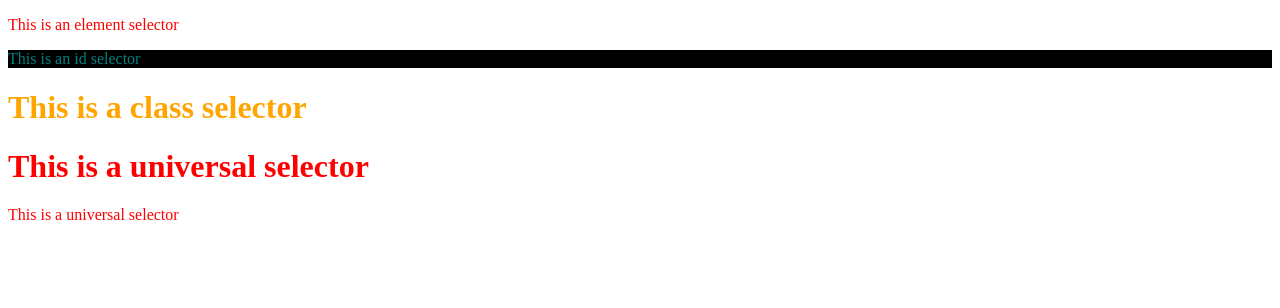
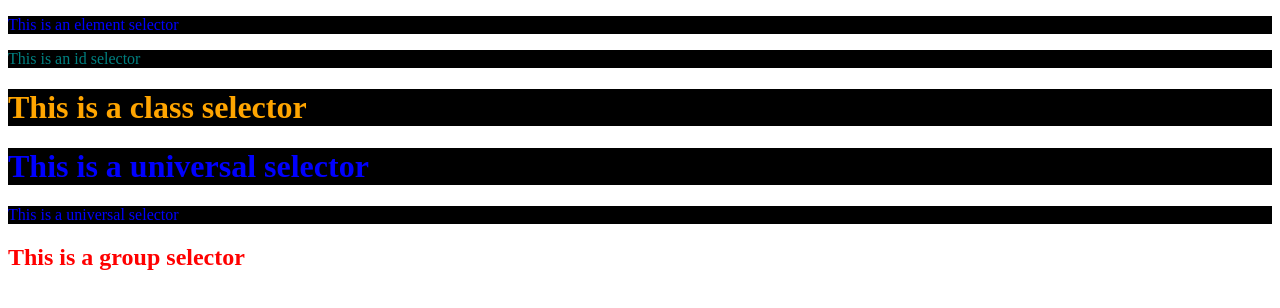
Before and after one commit to Samuel22676/Intro-To-CSS, a plain HTML site: page select.html in a window 1280 px wide. Drawn offline with Linux system fonts and the light colour scheme.

Commit message:
first commi9t

```diff
--- a/select.html
+++ b/select.html
@@ -18,6 +18,10 @@
         *{
             color: red;
         }
+        h1,p{
+            color: blue;
+            background-color: black;
+        }
     </style>
 </head>
 <body>
@@ -26,5 +30,6 @@
   <h1 class="demo">This is a class selector</h1>
   <h1>This is a universal selector</h1>
   <p>This is a universal selector</p>
+  <h2>This is a group selector</h2>
 </body>
 </html>
```
